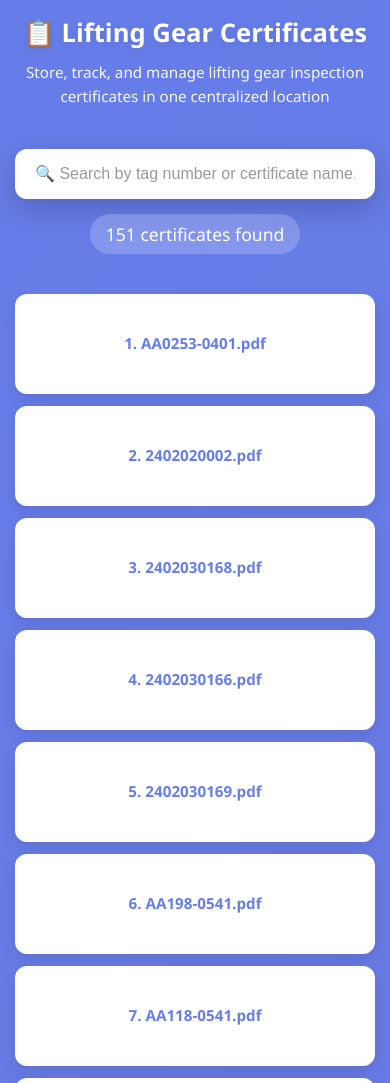
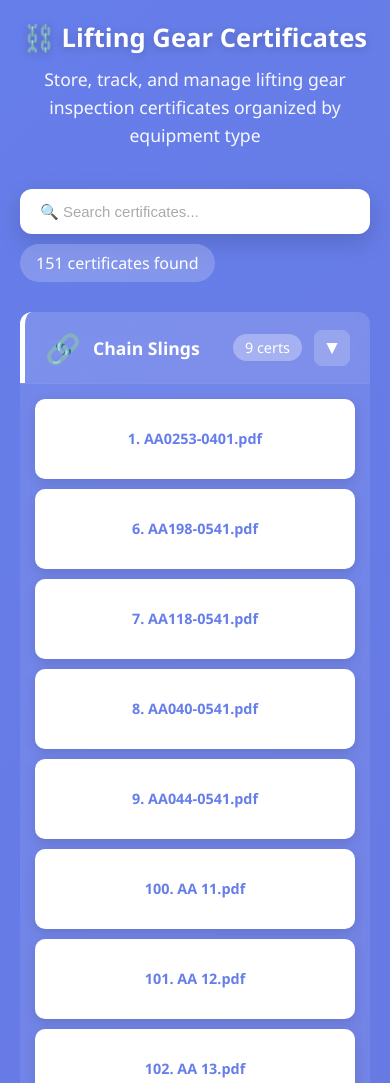
Before and after one commit to arasanhse-del/lifting-gear-certificates, a plain HTML site: page index.html in a window 390 px wide. Shown: the top 1083 px of the page. Drawn offline with Linux system fonts and the light colour scheme.

Commit message:
Reorganize certificates into gear type sections with improved layout and styling

```diff
--- a/index.html
+++ b/index.html
@@ -3,7 +3,7 @@
 <head>
 <meta charset="UTF-8">
 <meta name="viewport" content="width=device-width, initial-scale=1.0">
-<title>Lifting Gear Certificate Search</title>
+<title>Lifting Gear Certificates</title>
 
 <style>
 * {
@@ -20,7 +20,7 @@ body {
 }
 
 .container {
-  max-width: 900px;
+  max-width: 1200px;
   margin: 0 auto;
 }
 
@@ -31,47 +31,51 @@ header {
 }
 
 header h1 {
-  font-size: 2.5em;
+  font-size: 2.8em;
   margin-bottom: 10px;
   font-weight: 700;
-  text-shadow: 0 2px 10px rgba(0,0,0,0.1);
+  text-shadow: 0 2px 10px rgba(0,0,0,0.2);
 }
 
 header p {
-  font-size: 1.05em;
+  font-size: 1.1em;
   opacity: 0.95;
   line-height: 1.6;
 }
 
 .search-section {
-  margin-bottom: 40px;
+  margin-bottom: 30px;
+  display: flex;
+  gap: 10px;
+  flex-wrap: wrap;
 }
 
 #search {
-  width: 100%;
-  padding: 16px 20px;
-  font-size: 16px;
+  flex: 1;
+  min-width: 250px;
+  padding: 14px 20px;
+  font-size: 15px;
   border: none;
   border-radius: 12px;
-  box-shadow: 0 10px 30px rgba(0,0,0,0.2);
+  box-shadow: 0 8px 25px rgba(0,0,0,0.15);
   transition: all 0.3s ease;
 }
 
 #search:focus {
   outline: none;
-  box-shadow: 0 15px 40px rgba(0,0,0,0.3);
+  box-shadow: 0 12px 35px rgba(0,0,0,0.25);
   transform: translateY(-2px);
 }
 
 #search::placeholder {
-  color: #999;
+  color: #aaa;
 }
 
 .results-info {
-  margin-top: 15px;
-  text-align: center;
+  display: flex;
+  align-items: center;
+  gap: 10px;
   color: white;
-  font-size: 1.1em;
   font-weight: 500;
 }
 
@@ -79,105 +83,182 @@ header p {
   background: rgba(255,255,255,0.2);
   padding: 8px 16px;
   border-radius: 20px;
-  display: inline-block;
   backdrop-filter: blur(10px);
+  white-space: nowrap;
+}
+
+.section-group {
+  margin-bottom: 40px;
+}
+
+.section-header {
+  background: rgba(255,255,255,0.15);
+  padding: 16px 20px;
+  border-radius: 12px 12px 0 0;
+  border-left: 5px solid #fff;
+  margin-bottom: 0;
+  display: flex;
+  align-items: center;
+  gap: 12px;
+  backdrop-filter: blur(10px);
+}
+
+.section-icon {
+  font-size: 1.8em;
+}
+
+.section-title {
+  color: white;
+  font-size: 1.3em;
+  font-weight: 600;
+  flex: 1;
+}
+
+.section-count {
+  background: rgba(255,255,255,0.3);
+  padding: 4px 12px;
+  border-radius: 20px;
+  font-size: 0.9em;
+  color: white;
+}
+
+.section-hidden .section-toggle {
+  transform: rotate(180deg);
+}
+
+.section-toggle {
+  background: rgba(255,255,255,0.2);
+  border: none;
+  color: white;
+  width: 36px;
+  height: 36px;
+  border-radius: 8px;
+  cursor: pointer;
+  display: flex;
+  align-items: center;
+  justify-content: center;
+  transition: all 0.3s ease;
+  font-size: 1.2em;
+}
+
+.section-toggle:hover {
+  background: rgba(255,255,255,0.3);
 }
 
 .certificates-grid {
   display: grid;
-  grid-template-columns: repeat(auto-fill, minmax(250px, 1fr));
-  gap: 20px;
-  margin-bottom: 30px;
+  grid-template-columns: repeat(auto-fill, minmax(200px, 1fr));
+  gap: 15px;
+  padding: 20px;
+  background: rgba(255,255,255,0.08);
+  border-radius: 0 0 12px 12px;
+  border-top: 1px solid rgba(255,255,255,0.1);
+  backdrop-filter: blur(5px);
 }
 
-/* Responsive adjustments for tablets and mobile */
-@media (max-width: 768px) {
-  .certificates-grid {
-    grid-template-columns: repeat(auto-fill, minmax(180px, 1fr));
-    gap: 15px;
-  }
-
-  header h1 {
-    font-size: 2em;
-  }
-
-  body {
-    padding: 15px;
-  }
-}
-
-@media (max-width: 480px) {
-  .certificates-grid {
-    grid-template-columns: 1fr;
-    gap: 12px;
-  }
-
-  header h1 {
-    font-size: 1.6em;
-  }
-
-  header p {
-    font-size: 0.95em;
-  }
+.section-hidden .certificates-grid {
+  display: none;
 }
 
 .certificate-card {
   background: white;
-  padding: 20px;
-  border-radius: 12px;
-  box-shadow: 0 5px 15px rgba(0,0,0,0.1);
+  padding: 16px;
+  border-radius: 10px;
+  box-shadow: 0 4px 12px rgba(0,0,0,0.12);
   transition: all 0.3s ease;
   display: flex;
   align-items: center;
   justify-content: center;
-  min-height: 100px;
+  min-height: 80px;
   text-align: center;
+  border: 2px solid transparent;
 }
 
 .certificate-card:hover {
-  transform: translateY(-8px);
-  box-shadow: 0 15px 35px rgba(0,0,0,0.2);
-  background: linear-gradient(135deg, #f093fb 0%, #f5576c 100%);
-}
-
-.certificate-card:hover a {
-  color: white;
+  transform: translateY(-6px);
+  box-shadow: 0 10px 25px rgba(0,0,0,0.2);
+  border-color: #667eea;
+  background: linear-gradient(135deg, #f8f9ff 0%, #f0f4ff 100%);
 }
 
 .certificate-card a {
   text-decoration: none;
   color: #667eea;
   font-weight: 600;
-  font-size: 0.95em;
+  font-size: 0.9em;
   transition: color 0.3s ease;
   word-break: break-word;
   line-height: 1.4;
 }
 
+.certificate-card:hover a {
+  color: #764ba2;
+}
+
 .no-results {
   text-align: center;
-  padding: 60px 20px;
+  padding: 80px 40px;
   color: white;
   background: rgba(255,255,255,0.1);
   border-radius: 12px;
-  font-size: 1.2em;
+  font-size: 1.1em;
   backdrop-filter: blur(10px);
+  margin-top: 40px;
 }
 
 .no-results-icon {
-  font-size: 3em;
-  margin-bottom: 15px;
+  font-size: 4em;
+  margin-bottom: 20px;
 }
 
 footer {
   text-align: center;
   color: rgba(255,255,255,0.7);
   font-size: 0.9em;
-  margin-top: 40px;
+  margin-top: 60px;
   padding-top: 20px;
   border-top: 1px solid rgba(255,255,255,0.2);
 }
 
+/* Responsive design */
+@media (max-width: 768px) {
+  header h1 {
+    font-size: 2em;
+  }
+
+  .search-section {
+    flex-direction: column;
+  }
+
+  #search {
+    min-width: 100%;
+  }
+
+  .certificates-grid {
+    grid-template-columns: repeat(auto-fill, minmax(150px, 1fr));
+    gap: 12px;
+    padding: 15px;
+  }
+
+  .section-header {
+    flex-wrap: wrap;
+  }
+}
+
+@media (max-width: 480px) {
+  header h1 {
+    font-size: 1.6em;
+  }
+
+  .certificates-grid {
+    grid-template-columns: 1fr;
+    gap: 10px;
+  }
+
+  .section-title {
+    font-size: 1.1em;
+  }
+}
 </style>
 </head>
 
@@ -185,157 +266,52 @@ footer {
 
 <div class="container">
   <header>
-    <h1>📋 Lifting Gear Certificates</h1>
-    <p>Store, track, and manage lifting gear inspection certificates in one centralized location</p>
+    <h1>⛓️ Lifting Gear Certificates</h1>
+    <p>Store, track, and manage lifting gear inspection certificates organized by equipment type</p>
   </header>
 
   <div class="search-section">
     <input
       type="text"
       id="search"
-      placeholder="🔍 Search by tag number or certificate name..."
+      placeholder="🔍 Search certificates..."
       autocomplete="off"
     />
     <div class="results-info">
-      <span id="resultCount">151 certificates available</span>
+      <span id="resultCount">151 certificates</span>
     </div>
   </div>
 
-  <div id="fileList" class="certificates-grid"></div>
+  <div id="sectionsContainer"></div>
 
   <div id="noResults" class="no-results" style="display: none;">
     <div class="no-results-icon">🚫</div>
-    <p>No certificates found. Try a different search term.</p>
+    <p>No certificates match your search. Try different keywords.</p>
   </div>
 
   <footer>
-    <p>✓ All certificates securely stored and easily searchable</p>
+    <p>✓ All lifting gear inspection certificates securely stored and organized by equipment type</p>
   </footer>
 </div>
 
 <script>
-var files = [
+var certificateData = {
+  "🔗 Chain Slings": [
     "1. AA0253-0401.pdf",
-"2. 2402020002.pdf",
-"3. 2402030168.pdf",
-"4. 2402030166.pdf",
-"5. 2402030169.pdf",
     "6. AA198-0541.pdf",
     "7. AA118-0541.pdf",
     "8. AA040-0541.pdf",
     "9. AA044-0541.pdf",
-"10. 59051819.pdf",
-"11. 2308020022.pdf",
-"12. 2308020023.pdf",
-"13. 2308020024.pdf",
-"14. 2308020025.pdf",
-"15. 6375.pdf",
-"16. 6315.pdf",
-"17. 6481.pdf",
-"18. 6414.pdf",
-"19. 6417.pdf",
-"20. 5964.pdf",
-"21. C6697.pdf",
-"22. C6708.pdf",
-"23. C6704.pdf",
-"24. C6702.pdf",
+    "100. AA 11.pdf",
+    "101. AA 12.pdf",
+    "102. AA 13.pdf",
+    "103. AA 14.pdf"
+  ],
+  "🪝 Hooks & Shackles": [
     "25. B7787.pdf",
     "26. B7947.pdf",
     "27. B7601.pdf",
     "28. C2579.pdf",
-"29. C6359.pdf",
-"30. C6357.pdf",
-"31. C6356.pdf",
-"32. C6418.pdf",
-"33. C8034.pdf",
-"34. C8033.pdf",
-"35. C8032.pdf",
-"36. C8031.pdf",
-"37. K4199.pdf",
-"38. K4200.pdf",
-"39. K4201.pdf",
-"40. K4202.pdf",
-"41. K4203.pdf",
-"42. K4204.pdf",
-"43. K4205.pdf",
-"44. K4206.pdf",
-"45. K4207.pdf",
-"46. K4208.pdf",
-"47. K4209.pdf",
-"48. K4213.pdf",
-"49. K4214.pdf",
-"50. K4215.pdf",
-"51. K4216.pdf",
-"52. K4217.pdf",
-"53. K4218.pdf",
-"54. K4219.pdf",
-"55. K4220.pdf",
-"56. K4221.pdf",
-"57. K4222.pdf",
-"58. 132.pdf",
-"59. 131.pdf",
-"60. DQ098708.pdf",
-"61. DQ098709.pdf",
-"62. DQ24100660.pdf",
-"63. DQ101705.pdf",
-"64. DQ101706.pdf",
-"65. DQ47.pdf",
-"66. DQ37.pdf",
-"67. DQ1.pdf",
-"68. DQ2.pdf",
-"69. DQ3.pdf",
-"70. DQ4.pdf",
-"71. DQ103962.pdf",
-"72. DQ103963.pdf",
-"73. DQ103964.pdf",
-"74. DQ103965.pdf",
-"75. DQ088091.pdf",
-"76. DDR05942000020185.pdf",
-"77. DQ24100312.pdf",
-"78. DQ24100359.pdf",
-"79. 212786.pdf",
-"80. 212787.pdf",
-"81. 212788.pdf",
-"82. 212789.pdf",
-"83. 6081904168.pdf",
-"84. 6081904169.pdf",
-"85. 6081904158.pdf",
-"86. 6081904170.pdf",
-"87. DDR06101000020497.pdf",
-"88. DDR06101000020006.pdf",
-"89. DDR06101000020275.pdf",
-"90. DDR05893000020016.pdf",
-"91. DDR06100000020860.pdf",
-"92. DDR06075000010448.pdf",
-"93. E1.pdf",
-"94. E2.pdf",
-"95. E4.pdf",
-"96. A1.pdf",
-"97. A2.pdf",
-"98. A3.pdf",
-"99. A4.pdf",
-"100. AA 11.pdf",
-"101. AA 12.pdf",
-"102. AA 13.pdf",
-"103. AA 14.pdf",
-"104. T01210426.pdf",
-"105. T01210395.pdf",
-"106. T01211039.pdf",
-"107. T01211033.pdf",
-"108. T08200233.pdf",
-"109. T08200266.pdf",
-"110. 63180002.pdf",
-"111. 63180001.pdf",
-"112. 6558.pdf",
-"113. 6561.pdf",
-"114. YG861.pdf",
-"115. YG862.pdf",
-"116. YG859.pdf",
-"117. YG860.pdf",
-"118. DQ088092.pdf",
-"119. DQ088093.pdf",
-"120. DQ088094.pdf",
-"121. DQ088095.pdf",
     "122. B1.pdf",
     "123. B2.pdf",
     "124. B3.pdf",
@@ -362,33 +338,203 @@ var files = [
     "145. B27.pdf",
     "146. B17.pdf",
     "147. B18.pdf",
-"148. B19.pdf",
+    "148. B19.pdf"
+  ],
+  "🎯 Hardware & Connectors": [
+    "21. C6697.pdf",
+    "22. C6708.pdf",
+    "23. C6704.pdf",
+    "24. C6702.pdf",
+    "29. C6359.pdf",
+    "30. C6357.pdf",
+    "31. C6356.pdf",
+    "32. C6418.pdf",
+    "33. C8034.pdf",
+    "34. C8033.pdf",
+    "35. C8032.pdf",
+    "36. C8031.pdf"
+  ],
+  "⚙️ Lifting Beams & Spreaders": [
+    "37. K4199.pdf",
+    "38. K4200.pdf",
+    "39. K4201.pdf",
+    "40. K4202.pdf",
+    "41. K4203.pdf",
+    "42. K4204.pdf",
+    "43. K4205.pdf",
+    "44. K4206.pdf",
+    "45. K4207.pdf",
+    "46. K4208.pdf",
+    "47. K4209.pdf",
+    "48. K4213.pdf",
+    "49. K4214.pdf",
+    "50. K4215.pdf",
+    "51. K4216.pdf",
+    "52. K4217.pdf",
+    "53. K4218.pdf",
+    "54. K4219.pdf",
+    "55. K4220.pdf",
+    "56. K4221.pdf",
+    "57. K4222.pdf"
+  ],
+  "🏋️ General Lifting Equipment": [
+    "2. 2402020002.pdf",
+    "3. 2402030168.pdf",
+    "4. 2402030166.pdf",
+    "5. 2402030169.pdf",
+    "10. 59051819.pdf",
+    "11. 2308020022.pdf",
+    "12. 2308020023.pdf",
+    "13. 2308020024.pdf",
+    "14. 2308020025.pdf",
+    "15. 6375.pdf",
+    "16. 6315.pdf",
+    "17. 6481.pdf",
+    "18. 6414.pdf",
+    "19. 6417.pdf",
+    "20. 5964.pdf"
+  ],
+  "📦 Drums & Reel Systems": [
+    "58. 132.pdf",
+    "59. 131.pdf",
+    "112. 6558.pdf",
+    "113. 6561.pdf"
+  ],
+  "🔧 Industrial Equipment": [
+    "60. DQ098708.pdf",
+    "61. DQ098709.pdf",
+    "62. DQ24100660.pdf",
+    "63. DQ101705.pdf",
+    "64. DQ101706.pdf",
+    "65. DQ47.pdf",
+    "66. DQ37.pdf",
+    "67. DQ1.pdf",
+    "68. DQ2.pdf",
+    "69. DQ3.pdf",
+    "70. DQ4.pdf",
+    "71. DQ103962.pdf",
+    "72. DQ103963.pdf",
+    "73. DQ103964.pdf",
+    "74. DQ103965.pdf",
+    "75. DQ088091.pdf",
+    "77. DQ24100312.pdf",
+    "78. DQ24100359.pdf",
+    "118. DQ088092.pdf",
+    "119. DQ088093.pdf",
+    "120. DQ088094.pdf",
+    "121. DQ088095.pdf"
+  ],
+  "🏭 Heavy Duty Equipment": [
+    "76. DDR05942000020185.pdf",
+    "79. 212786.pdf",
+    "80. 212787.pdf",
+    "81. 212788.pdf",
+    "82. 212789.pdf",
+    "83. 6081904168.pdf",
+    "84. 6081904169.pdf",
+    "85. 6081904158.pdf",
+    "86. 6081904170.pdf",
+    "87. DDR06101000020497.pdf",
+    "88. DDR06101000020006.pdf",
+    "89. DDR06101000020275.pdf",
+    "90. DDR05893000020016.pdf",
+    "91. DDR06100000020860.pdf",
+    "92. DDR06075000010448.pdf"
+  ],
+  "📋 Miscellaneous Gears": [
+    "93. E1.pdf",
+    "94. E2.pdf",
+    "95. E4.pdf",
+    "96. A1.pdf",
+    "97. A2.pdf",
+    "98. A3.pdf",
+    "99. A4.pdf",
+    "104. T01210426.pdf",
+    "105. T01210395.pdf",
+    "106. T01211039.pdf",
+    "107. T01211033.pdf",
+    "108. T08200233.pdf",
+    "109. T08200266.pdf",
+    "110. 63180002.pdf",
+    "111. 63180001.pdf",
+    "114. YG861.pdf",
+    "115. YG862.pdf",
+    "116. YG859.pdf",
+    "117. YG860.pdf",
     "149. 2000036.pdf",
     "150. 2000037.pdf",
     "151. Plate clamp.pdf"
-];
+  ]
+};
 
-var list = document.getElementById("fileList");
+var container = document.getElementById("sectionsContainer");
 var noResults = document.getElementById("noResults");
 var search = document.getElementById("search");
 var resultCount = document.getElementById("resultCount");
 
-function render(filter) {
-  list.innerHTML = "";
+function toggleSection(button) {
+  var section = button.closest(".section-group");
+  section.classList.toggle("section-hidden");
+  localStorage.setItem("section_" + section.id, section.classList.contains("section-hidden"));
+}
+
+function renderSections(filter) {
+  container.innerHTML = "";
   noResults.style.display = "none";
+  var totalVisible = 0;
 
+  Object.keys(certificateData).forEach(function(sectionTitle, index) {
+    var files = certificateData[sectionTitle];
     var filtered = files.filter(function(file) {
       return !filter || file.toLowerCase().includes(filter.toLowerCase());
     });
 
-  if (filtered.length === 0) {
-    noResults.style.display = "block";
-    resultCount.textContent = "No results found";
-    return;
-  }
+    if (filtered.length > 0) {
+      totalVisible += filtered.length;
 
-  var countText = filtered.length === 1 ? "1 certificate found" : filtered.length + " certificates found";
-  resultCount.textContent = countText;
+      var sectionId = "section_" + index;
+      var isHidden = localStorage.getItem(sectionId) === "true";
+
+      var section = document.createElement("div");
+      section.className = "section-group" + (isHidden ? " section-hidden" : "");
+      section.id = sectionId;
+
+      var header = document.createElement("div");
+      header.className = "section-header";
+
+      var titleSpan = document.createElement("span");
+      titleSpan.style.display = "flex";
+      titleSpan.style.alignItems = "center";
+      titleSpan.style.gap = "12px";
+      titleSpan.style.flex = "1";
+
+      var icon = document.createElement("span");
+      icon.className = "section-icon";
+      icon.textContent = sectionTitle.split(" ")[0];
+
+      var title = document.createElement("span");
+      title.className = "section-title";
+      title.textContent = sectionTitle.substring(2);
+
+      titleSpan.appendChild(icon);
+      titleSpan.appendChild(title);
+      header.appendChild(titleSpan);
+
+      var count = document.createElement("span");
+      count.className = "section-count";
+      count.textContent = filtered.length + " cert" + (filtered.length !== 1 ? "s" : "");
+      header.appendChild(count);
+
+      var button = document.createElement("button");
+      button.className = "section-toggle";
+      button.innerHTML = "▼";
+      button.onclick = function() { toggleSection(button); };
+      header.appendChild(button);
+
+      section.appendChild(header);
+
+      var grid = document.createElement("div");
+      grid.className = "certificates-grid";
 
       filtered.forEach(function(file) {
         var card = document.createElement("div");
@@ -400,15 +546,28 @@ function render(filter) {
         link.textContent = file;
 
         card.appendChild(link);
-    list.appendChild(card);
+        grid.appendChild(card);
       });
+
+      section.appendChild(grid);
+      container.appendChild(section);
+    }
+  });
+
+  if (totalVisible === 0) {
+    noResults.style.display = "block";
+    resultCount.textContent = "No results";
+  } else {
+    var text = totalVisible === 1 ? "1 certificate found" : totalVisible + " certificates found";
+    resultCount.textContent = text;
+  }
 }
 
 search.addEventListener("input", function() {
-  render(search.value);
+  renderSections(search.value);
 });
 
-render("");
+renderSections("");
 </script>
 
 </body>
```
Lines whose indentation alone changed are shown as unchanged.
